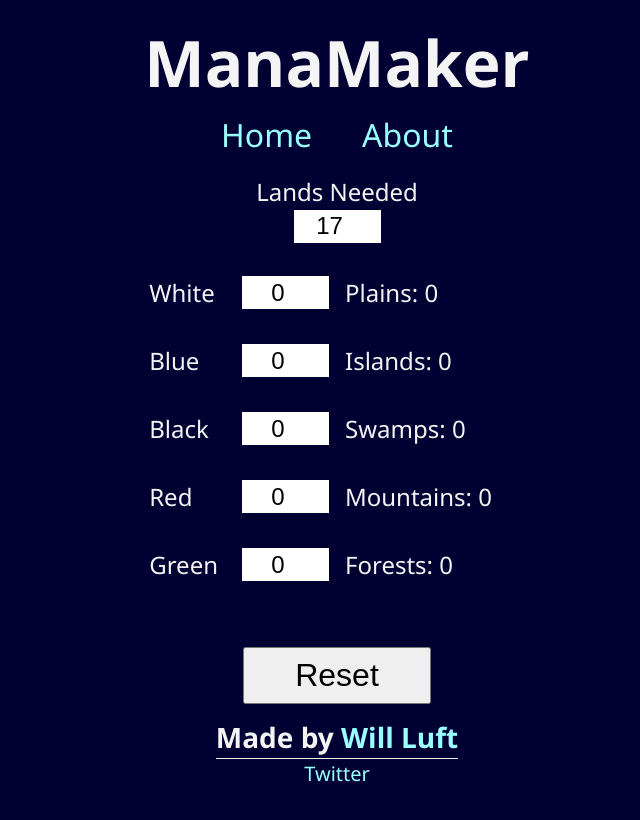
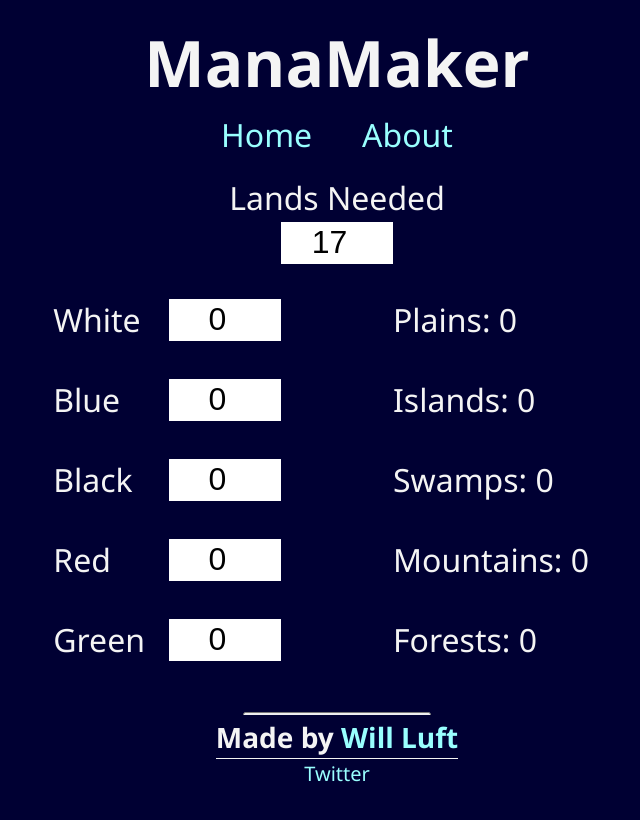
Before and after one commit to wdluft/manamaker-version-2, a React app: page / in a window 1280 px wide. Shown: the top 820 px of the page, without its empty margins (303-943 px from the left). Built offline with nearby package versions, Linux system fonts and the light colour scheme.

Commit message:
Updated styles for larger landscape screens

```diff
--- a/src/components/calculator/Calculator.js
+++ b/src/components/calculator/Calculator.js
@@ -30,15 +30,15 @@
 
   button {
     grid-column: 1/3;
-    margin: 2rem auto 0;
-    width: 50%;
+    margin: 1rem auto 0;
+    width: 33%;
     padding: 0.5rem;
     font-size: 1.5rem;
   }
 
   @media (min-width: 500px) {
     button {
-      font-size: 2rem;
+      font-size: 1.5rem;
     }
   }
 `;
--- a/src/components/calculator/LandType.js
+++ b/src/components/calculator/LandType.js
@@ -20,4 +20,9 @@
   @media screen and (min-width: 500px) and (orientation: portrait) {
     font-size: 2.5rem;
   }
+
+  @media screen and (min-width: 500px) and (orientation: landscape) {
+    font-size: 2rem;
+    margin-left: 3rem;
+  }
 `;
--- a/src/components/calculator/ManaInput.js
+++ b/src/components/calculator/ManaInput.js
@@ -50,4 +50,8 @@
       margin-right: 1.5rem;
     }
   }
+
+  @media screen and (min-width: 500px) and (orientation: landscape) {
+    margin-right: 3rem;
+  }
 `;
--- a/src/components/calculator/ResetButton.js
+++ b/src/components/calculator/ResetButton.js
@@ -1,18 +1,18 @@
-import React from 'react'
+import React from 'react';
 
 import { CalculatorContext } from '../../contexts/CalculatorContext';
 
-const ResetButton = () => {
-
-  return <CalculatorContext.Consumer>
-    {(context) => {
+const ResetButton = () => (
+  <CalculatorContext.Consumer>
+    {context => {
       const { handleReset } = context;
       return (
-        <button onClick={handleReset}>Reset</button>
-      )
+        <button type="button" onClick={handleReset}>
+          Reset
+        </button>
+      );
     }}
-  </CalculatorContext.Consumer >
+  </CalculatorContext.Consumer>
+);
 
-}
-
-export default ResetButton
+export default ResetButton;
--- a/src/components/styledComponents/StyledInput.js
+++ b/src/components/styledComponents/StyledInput.js
@@ -13,10 +13,14 @@
   }
 
   &:focus {
-    outline: none;
+    outline: 3px solid var(--color-one);
   }
 
   @media screen and (min-width: 500px) and (orientation: portrait) {
     font-size: 2.5rem;
   }
+
+  @media screen and (min-width: 500px) and (orientation: landscape) {
+    font-size: 2rem;
+  }
 `;
--- a/src/components/styledComponents/StyledLabel.js
+++ b/src/components/styledComponents/StyledLabel.js
@@ -7,4 +7,8 @@
   @media screen and (min-width: 500px) and (orientation: portrait) {
     font-size: 2.5rem;
   }
+
+  @media screen and (min-width: 500px) and (orientation: landscape) {
+    font-size: 2rem;
+  }
 `;
```
